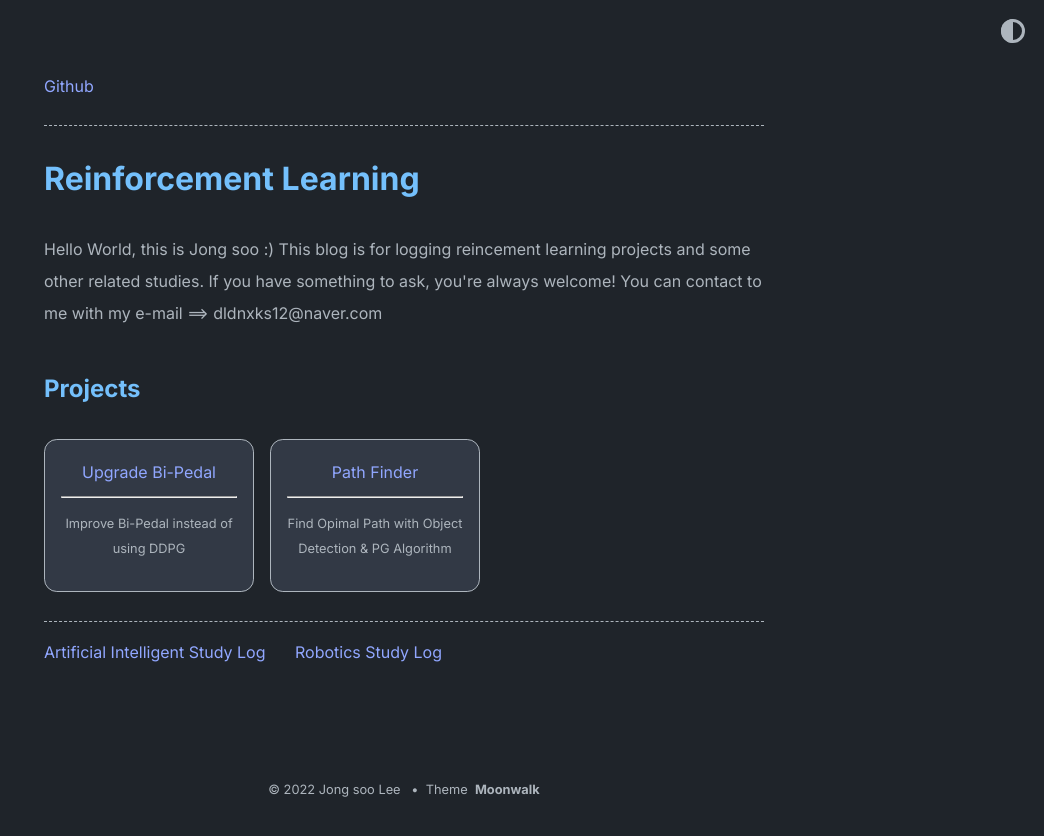
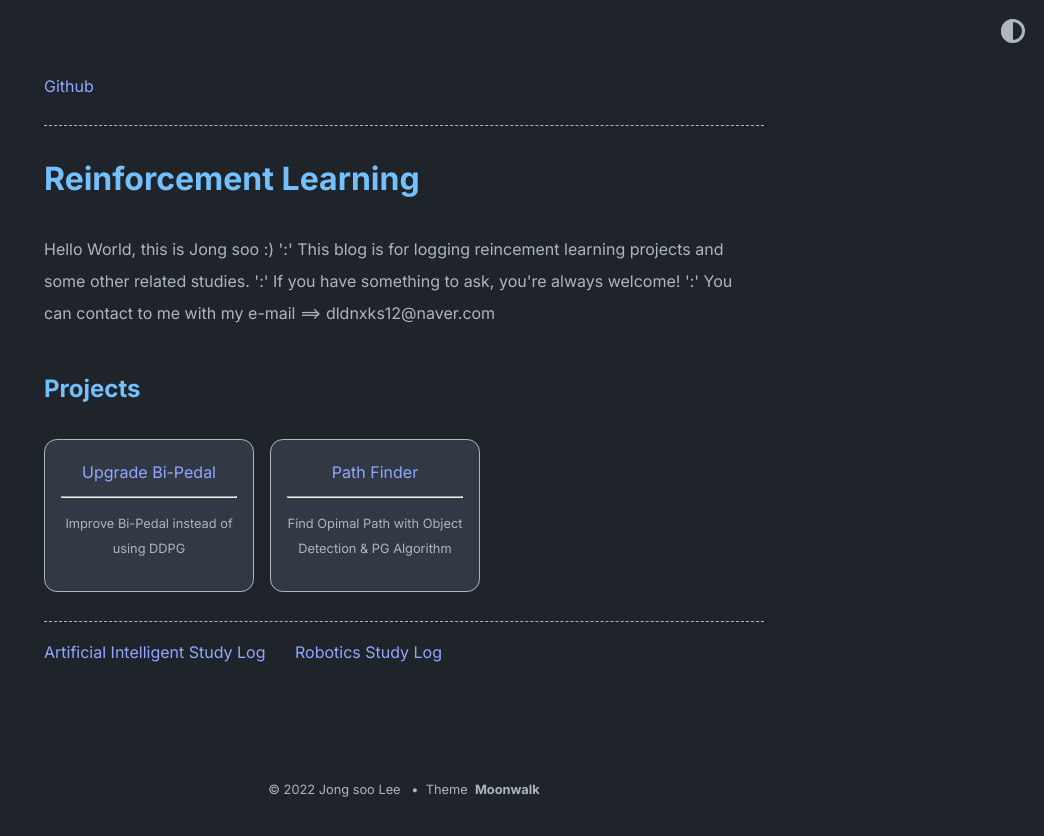
Before and after one commit to dldnxks12/dldnxks12.github.io, a Jekyll site: the page built from index.md, in a window 1280 px wide. Shown: the top 836 px of the page, without its empty margins (236-1280 px from the left). Built offline with Jekyll 4.4.1, drawn with Linux system fonts in a browser that asks for light colours.

```diff
--- a/_config.yml
+++ b/_config.yml
@@ -3,10 +3,10 @@ author: Jong soo Lee
 url: https://dldnxks12.github.io
 description:
 
- Hello World, this is Jong soo :)
+ Hello World, this is Jong soo :) ':'
 
- This blog is for logging reincement learning projects and some other related studies.
- If you have something to ask, you're always welcome!
+ This blog is for logging reincement learning projects and some other related studies. ':'
+ If you have something to ask, you're always welcome! ':'
  You can contact to me with my e-mail ==> dldnxks12@naver.com
 
 
```
